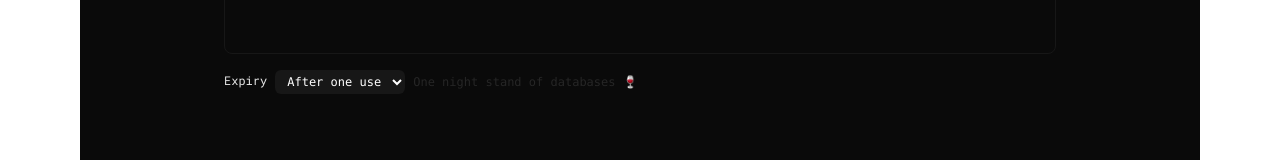
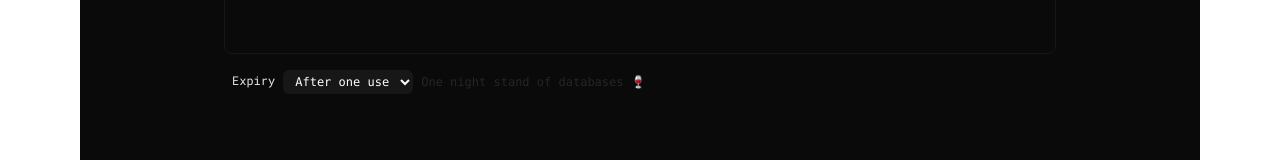
Before and after one commit to u-cant-see-me/StashIt, a React (Vite) app in the folder frontend/: page / in a window 1280 px wide. Shown: the part 310-470 px from the top of the page. Built offline with nearby package versions, Linux system fonts and the light colour scheme; no server answers.

Commit message:
improved ui

```diff
--- a/frontend/src/components/ExpiresIn.jsx
+++ b/frontend/src/components/ExpiresIn.jsx
@@ -35,17 +35,16 @@ const ExpiresIn = ({ value, onChange }) => {
   }, [value]);
 
   return (
-    <div className="mt-2 text-neutral-200 flex items-center gap-2 outline-none">
-      <label className="block text-xs font-monoton mb-1">Expiry</label>
+    <div className="mt-2 text-neutral-200 flex items-center gap-4 sm:gap-2 outline-none text-xs px-2 ">
+      <label className="block font-monoton mb-1">Expiry</label>
       <select
         value={value}
         onChange={(e) => onChange(e.target.value)}
-        className="bg-neutral-900 text-white text-xs px-2 py-1 rounded-md"
+        className="bg-neutral-900 text-white  px-2 py-1 rounded-md"
       >
         <option value="once">After one use</option>
         <option value="30m">30 min</option>
         <option value="1h">1 Hour</option>
-        <option value="custom">Custom…</option>
         <option value="infinity">infinity</option>
         <option value="random">surprise me</option>
         <option value="elon">elon</option>
```
